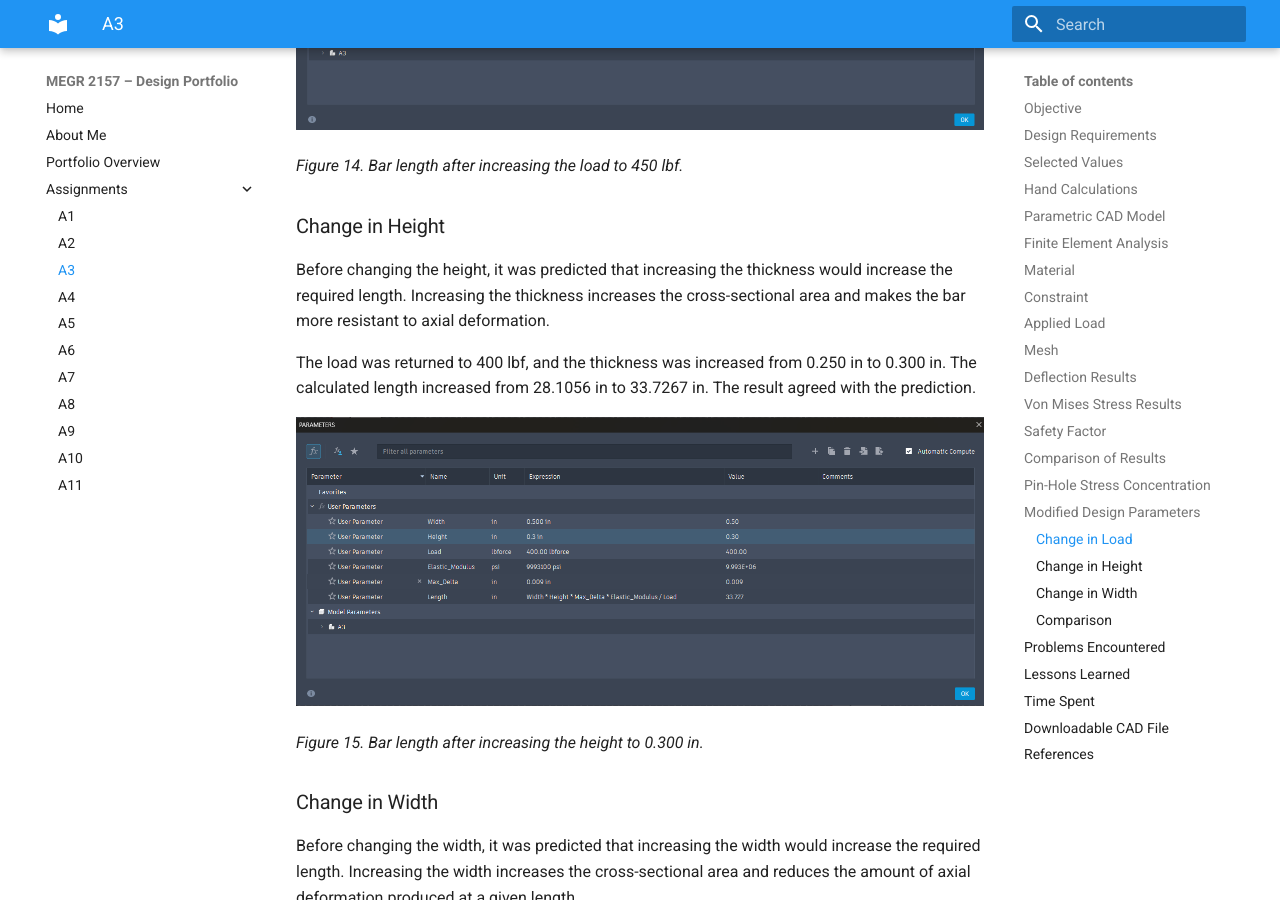
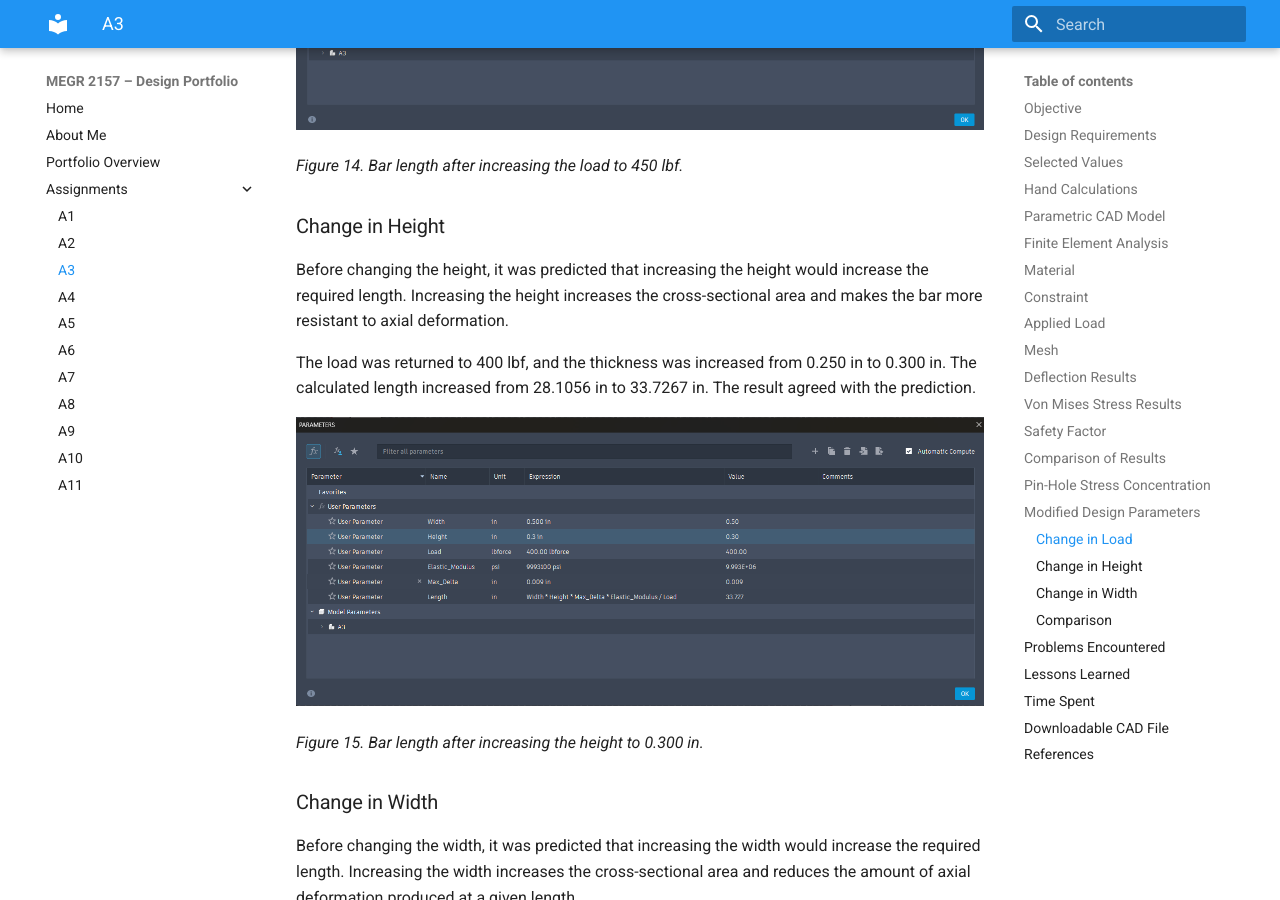
Before and after one commit to kbittneruncc/megr2157-portfolio, an MkDocs documentation site: the page built from docs/assignments/A03/index.md, in a window 1280 px wide and 900 px high, scrolled down 11759 px. Built offline with MkDocs 1.6.1 and Material for MkDocs 9.7.7, drawn with Linux system fonts in a browser that asks for light colours.

Commit message:
Update index.md

```diff
--- a/docs/assignments/A03/index.md
+++ b/docs/assignments/A03/index.md
@@ -210,7 +210,7 @@ The load was increased from 400 lbf to 450 lbf. The calculated length decreased
 
 ### Change in Height
 
-Before changing the height, it was predicted that increasing the thickness would increase the required length. Increasing the thickness increases the cross-sectional area and makes the bar more resistant to axial deformation.
+Before changing the height, it was predicted that increasing the height would increase the required length. Increasing the height increases the cross-sectional area and makes the bar more resistant to axial deformation.
 
 The load was returned to 400 lbf, and the thickness was increased from 0.250 in to 0.300 in. The calculated length increased from 28.1056 in to 33.7267 in. The result agreed with the prediction.
 
```
